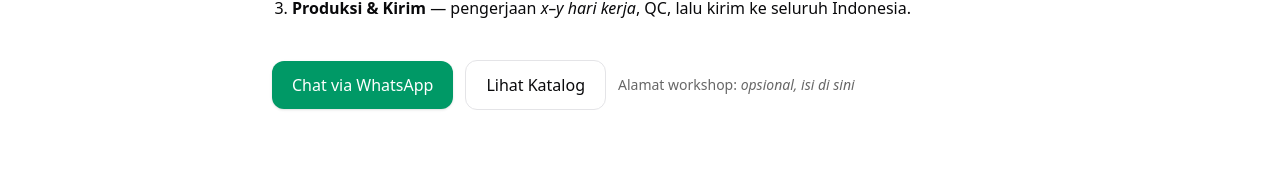
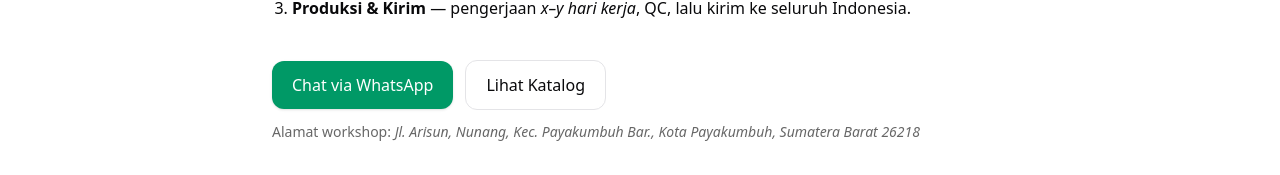
Before and after one commit to sadam22651/lumi, a Next.js app: page /about in a window 1280 px wide. Shown: the part 777-952 px from the top of the page. Before the commit the page ends 927 px from the top, so only its background shows below. Built offline with nearby package versions, Linux system fonts and the light colour scheme; no server answers.

Commit message:
tambah about

```diff
--- a/src/app/about/page.tsx
+++ b/src/app/about/page.tsx
@@ -72,7 +72,7 @@ export default function AboutPage() {
           Lihat Katalog
         </Link>
         <span className="text-sm text-black/60">
-          Alamat workshop: <em>opsional, isi di sini</em>
+          Alamat workshop: <em>Jl. Arisun, Nunang, Kec. Payakumbuh Bar., Kota Payakumbuh, Sumatera Barat 26218</em>
         </span>
       </section>
     </main>
```
